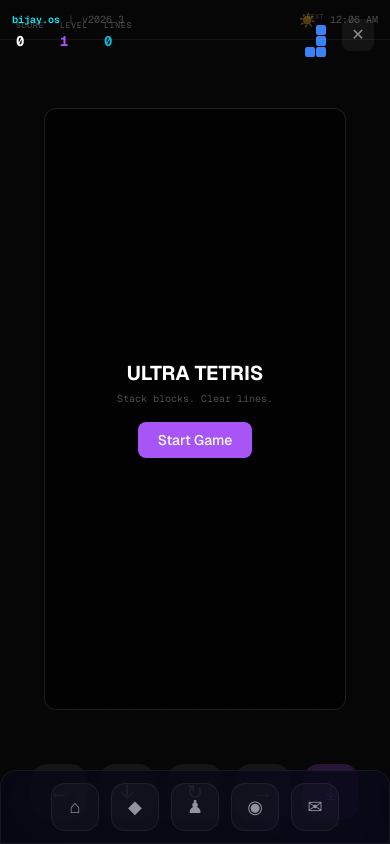
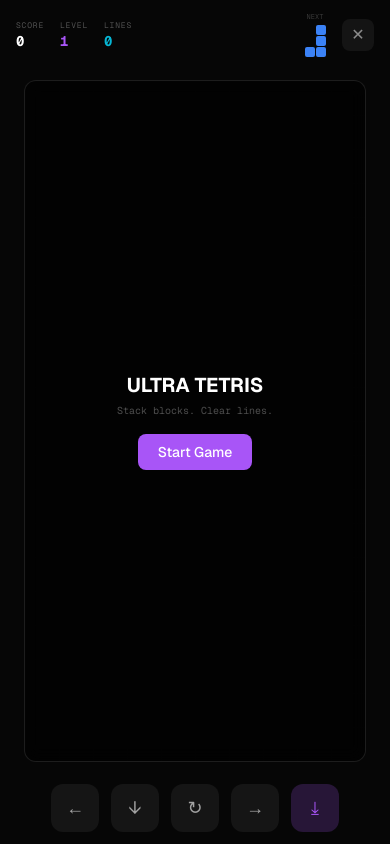
Before and after one commit to Limbuthitoo/portfolio, a Next.js app: page /games/tetris in a window 390 px wide. Built offline with nearby package versions, Linux system fonts and the light colour scheme.

Commit message:
fix: hide status bar and dock on game pages
Both StatusBar and Dock now return null when pathname starts with
/games/ — giving the Tetris game full screen real estate.

```diff
--- a/src/components/games/UltraTetris.tsx
+++ b/src/components/games/UltraTetris.tsx
@@ -323,12 +323,12 @@ export default function UltraTetris() {
     const calc = () => {
       const isMobile = window.innerWidth < 640;
       if (isMobile) {
-        // Reserve: 60px top bar, 120px bottom controls, 40px stats row, some padding
-        const availH = window.innerHeight - 230;
-        const availW = window.innerWidth - 32;
+        // No dock bar — just top bar (56px) + controls (76px) + padding (24px)
+        const availH = window.innerHeight - 156;
+        const availW = window.innerWidth - 24;
         const byH = Math.floor(availH / ROWS);
         const byW = Math.floor(availW / COLS);
-        setCellSize(Math.max(12, Math.min(byH, byW)));
+        setCellSize(Math.max(14, Math.min(byH, byW)));
       } else {
         setCellSize(28);
       }
@@ -468,12 +468,12 @@ export default function UltraTetris() {
         </div>
 
         {/* Mobile controls */}
-        <div className="shrink-0 flex justify-center gap-3 px-4 py-4 pb-6">
-          <button onClick={moveLeft} className="w-14 h-14 rounded-2xl bg-white/[0.06] active:bg-white/[0.15] text-white/60 text-xl flex items-center justify-center">←</button>
-          <button onClick={moveDown} className="w-14 h-14 rounded-2xl bg-white/[0.06] active:bg-white/[0.15] text-white/60 text-xl flex items-center justify-center">↓</button>
-          <button onClick={rotatePiece} className="w-14 h-14 rounded-2xl bg-white/[0.06] active:bg-white/[0.15] text-white/60 text-xl flex items-center justify-center">↻</button>
-          <button onClick={moveRight} className="w-14 h-14 rounded-2xl bg-white/[0.06] active:bg-white/[0.15] text-white/60 text-xl flex items-center justify-center">→</button>
-          <button onClick={hardDrop} className="w-14 h-14 rounded-2xl bg-[#a855f7]/20 active:bg-[#a855f7]/40 text-[#a855f7] text-xl flex items-center justify-center">⤓</button>
+        <div className="shrink-0 flex justify-center gap-3 px-4 py-3 pb-[max(0.75rem,env(safe-area-inset-bottom))]">
+          <button onClick={moveLeft} className="w-12 h-12 rounded-xl bg-white/[0.06] active:bg-white/[0.15] text-white/60 text-lg flex items-center justify-center">←</button>
+          <button onClick={moveDown} className="w-12 h-12 rounded-xl bg-white/[0.06] active:bg-white/[0.15] text-white/60 text-lg flex items-center justify-center">↓</button>
+          <button onClick={rotatePiece} className="w-12 h-12 rounded-xl bg-white/[0.06] active:bg-white/[0.15] text-white/60 text-lg flex items-center justify-center">↻</button>
+          <button onClick={moveRight} className="w-12 h-12 rounded-xl bg-white/[0.06] active:bg-white/[0.15] text-white/60 text-lg flex items-center justify-center">→</button>
+          <button onClick={hardDrop} className="w-12 h-12 rounded-xl bg-[#a855f7]/20 active:bg-[#a855f7]/40 text-[#a855f7] text-lg flex items-center justify-center">⤓</button>
         </div>
       </div>
 
--- a/src/components/system/Dock.tsx
+++ b/src/components/system/Dock.tsx
@@ -16,10 +16,11 @@ export default function Dock() {
   const pathname = usePathname();
 
   if (pathname.startsWith("/dashboard")) return null;
+  if (pathname.startsWith("/games/")) return null;
 
   return (
-    <div className="fixed bottom-0 sm:bottom-4 left-1/2 -translate-x-1/2 z-50 w-full sm:w-auto sm:max-w-[calc(100vw-2rem)]">
-      <div className="relative flex items-end justify-center gap-3 sm:gap-2 px-4 sm:px-3 py-3 pb-[max(0.75rem,env(safe-area-inset-bottom))] sm:py-2 sm:pb-2 rounded-t-2xl sm:rounded-2xl bg-[var(--dock-bg)] backdrop-blur-2xl border border-[var(--border)] sm:border gradient-border">
+    <div className="fixed bottom-3 sm:bottom-4 left-1/2 -translate-x-1/2 z-50 w-auto max-w-[calc(100vw-2rem)]">
+      <div className="relative flex items-end justify-center gap-2 sm:gap-2 px-3 sm:px-3 py-2 sm:py-2 rounded-2xl bg-[var(--dock-bg)] backdrop-blur-2xl border border-[var(--border)] gradient-border">
         {DOCK_ITEMS.map((item) => {
           const isActive = pathname === item.href;
           return (
--- a/src/components/system/StatusBar.tsx
+++ b/src/components/system/StatusBar.tsx
@@ -1,11 +1,13 @@
 "use client";
 
 import { useState, useEffect } from "react";
+import { usePathname } from "next/navigation";
 import { useTheme } from "./ThemeProvider";
 
 export default function StatusBar() {
   const [time, setTime] = useState("");
   const { theme, toggle } = useTheme();
+  const pathname = usePathname();
 
   useEffect(() => {
     const update = () => {
@@ -22,6 +24,8 @@ export default function StatusBar() {
     const id = setInterval(update, 30000);
     return () => clearInterval(id);
   }, []);
+
+  if (pathname.startsWith("/games/")) return null;
 
   return (
     <div className="fixed top-0 left-0 right-0 z-50 flex items-center justify-between px-3 sm:px-5 h-10 text-[10px] sm:text-[11px] font-mono border-b border-[var(--border)] overflow-hidden">
```
